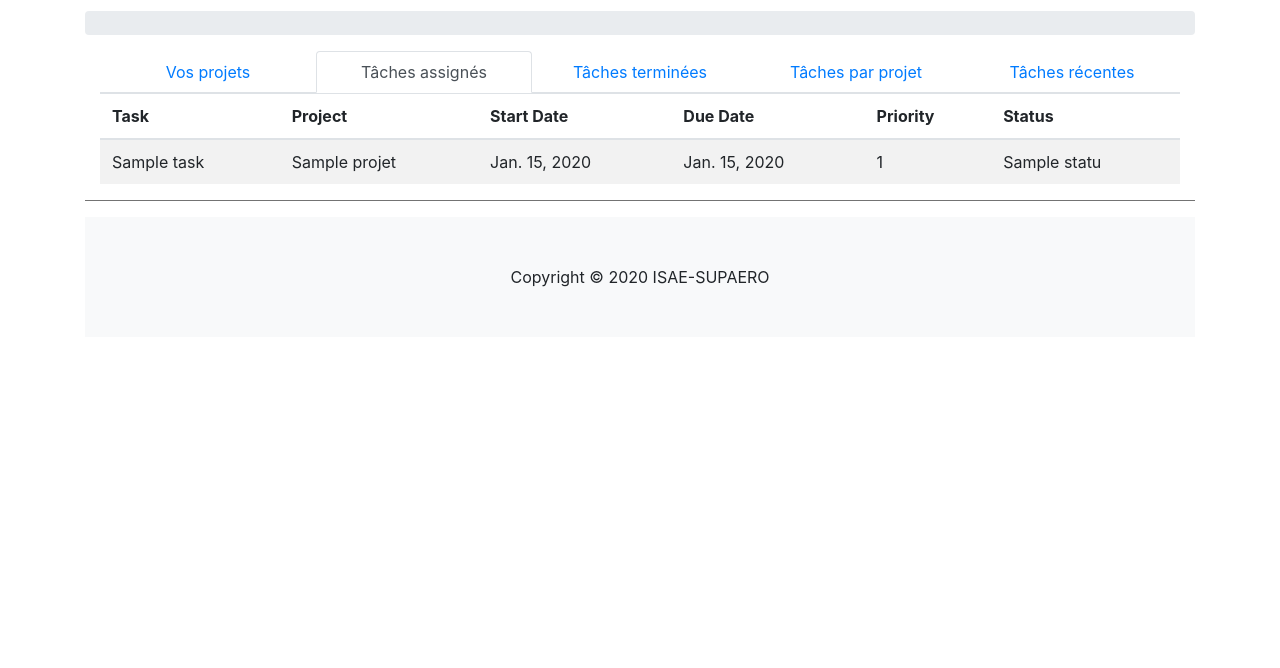
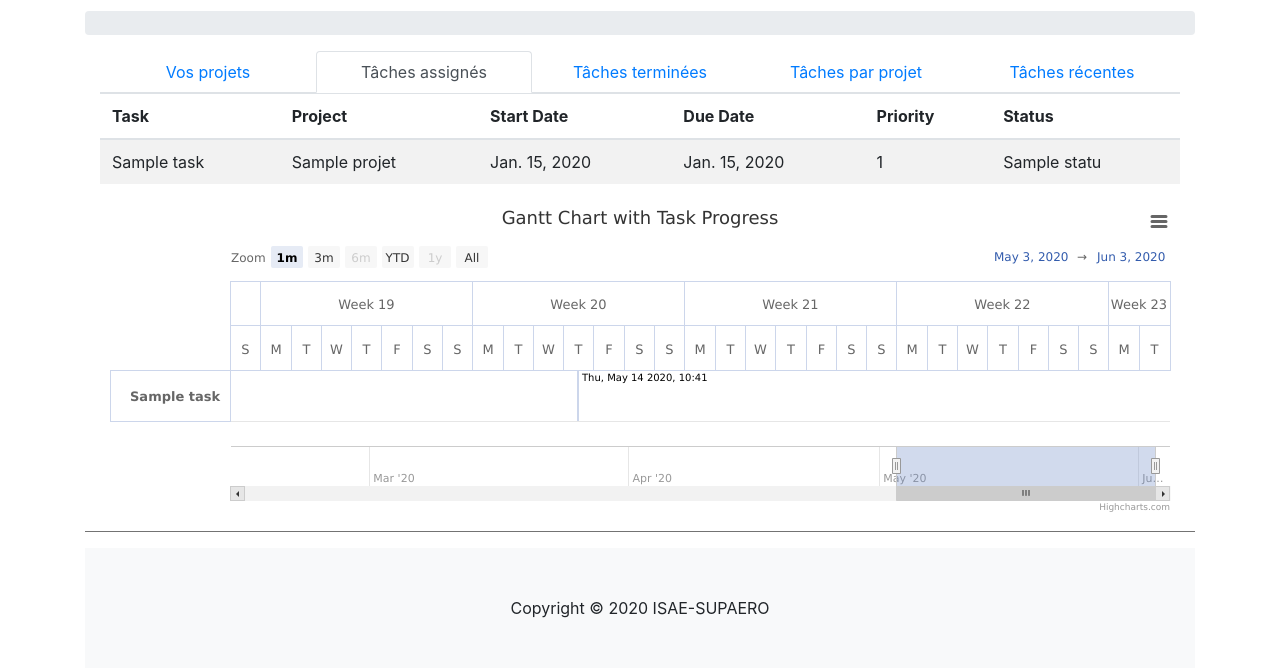
Before and after one commit to JBortolussi/Projet_individuel, a Django app: page /myprofile/2 in a window 1280 px wide. Shown: the part 339-1007 px from the top of the page. Before the commit the page ends 626 px from the top, so only its background shows below. Run offline with Django 3.2, Linux system fonts and the light colour scheme; a user stored in the database is signed in; tables that the repository leaves empty hold one stand-in row (values such as "Sample post"); some libraries are stand-ins or nearby versions.

Commit message:
Added two pie charts in my projects and a gantt diagram in my tasks

```diff
--- a/projet/taskmanager/templates/tachesassignees.html
+++ b/projet/taskmanager/templates/tachesassignees.html
@@ -47,4 +47,85 @@
             </tbody>
         </table>
     </div>
+
+
+    {# GANT CHART CONTAINER #}
+    <div class="container" id="gantt"></div>
+
+    {# import highcharts.js #}
+    <script src="https://code.highcharts.com/gantt/highcharts-gantt.js"></script>
+    <script src="https://code.highcharts.com/stock/modules/exporting.js"></script>
+
+    <script>
+
+        var today = new Date(),
+            day = 1000 * 60 * 60 * 24,
+            // Utility functions
+            dateFormat = Highcharts.dateFormat,
+            defined = Highcharts.defined,
+            isObject = Highcharts.isObject,
+            reduce = Highcharts.reduce;
+
+        // Set to 00:00:00:000 today
+        today.setUTCHours(0);
+        today.setUTCMinutes(0);
+        today.setUTCSeconds(0);
+        today.setUTCMilliseconds(0);
+        today = today.getTime();
+
+        {# Gantt chart #}
+        Highcharts.ganttChart('gantt', {
+
+            title: {
+                text: 'Gantt Chart with Task Progress'
+            },
+
+            xAxis: {
+                currentDateIndicator: true,
+                min: today - 10 * day,
+                max: today + 20 * day
+            },
+
+            navigator: {
+                enabled: true,
+                liveRedraw: true,
+                series: {
+                    type: 'gantt',
+                    pointPlacement: 0.5,
+                    pointPadding: 0.25
+                },
+                yAxis: {
+                    reversed: true,
+                    categories: [],
+                    min: 0,
+                    max: 10,
+                },
+            },
+            scrollbar: {
+                enabled: true
+            },
+            rangeSelector: {
+                enabled: true,
+                selected: 0
+            },
+
+            series: [{
+                name: 'My tasks',
+                data: [
+                    {% for task in tasks %}
+                        {
+                            start: Date.UTC({{ task.start_date|date:"Y" }}, {{ task.start_date|date:"n" }}, {{ task.start_date|date:"j" }}),
+                            end: Date.UTC({{ task.due_date|date:"Y" }}, {{ task.due_date|date:"n" }}, {{ task.due_date|date:"j" }}),
+                            completed: {{ task.completion_percentage }}/100,
+                            name: '{{ task.name }}',
+                            project: '{{ task.projet }}',
+                        },
+                    {% endfor %}
+
+
+                ]
+            }],
+
+        });
+    </script>
 {% endblock %}
--- a/projet/taskmanager/views.py
+++ b/projet/taskmanager/views.py
@@ -302,7 +302,20 @@ def edittask_view(request, task_id):
 
 @login_required()
 def my_profile(request):
-    projects = request.user.projets.all()
+    projects = request.user.projets.all()   # queryset
+
+
+    # PIE CHART (TASKS BY PROJECT and MEMBERS BY PROJECT)
+    labels = []
+    data_TBP = []
+    data_MBP = []
+
+    for project in projects:
+        labels.append(project.name)
+        data_TBP.append(project.task_set.all().count())
+        data_MBP.append(project.members.all().count())
+
+    chart_elements = range(len(labels))
 
     return render(request, "myprofile.html", locals())
 
```
Also changed, not shown: projet/taskmanager/templates/myprofile.html (+80 -0 lines). Lines whose indentation alone changed are shown as unchanged.
